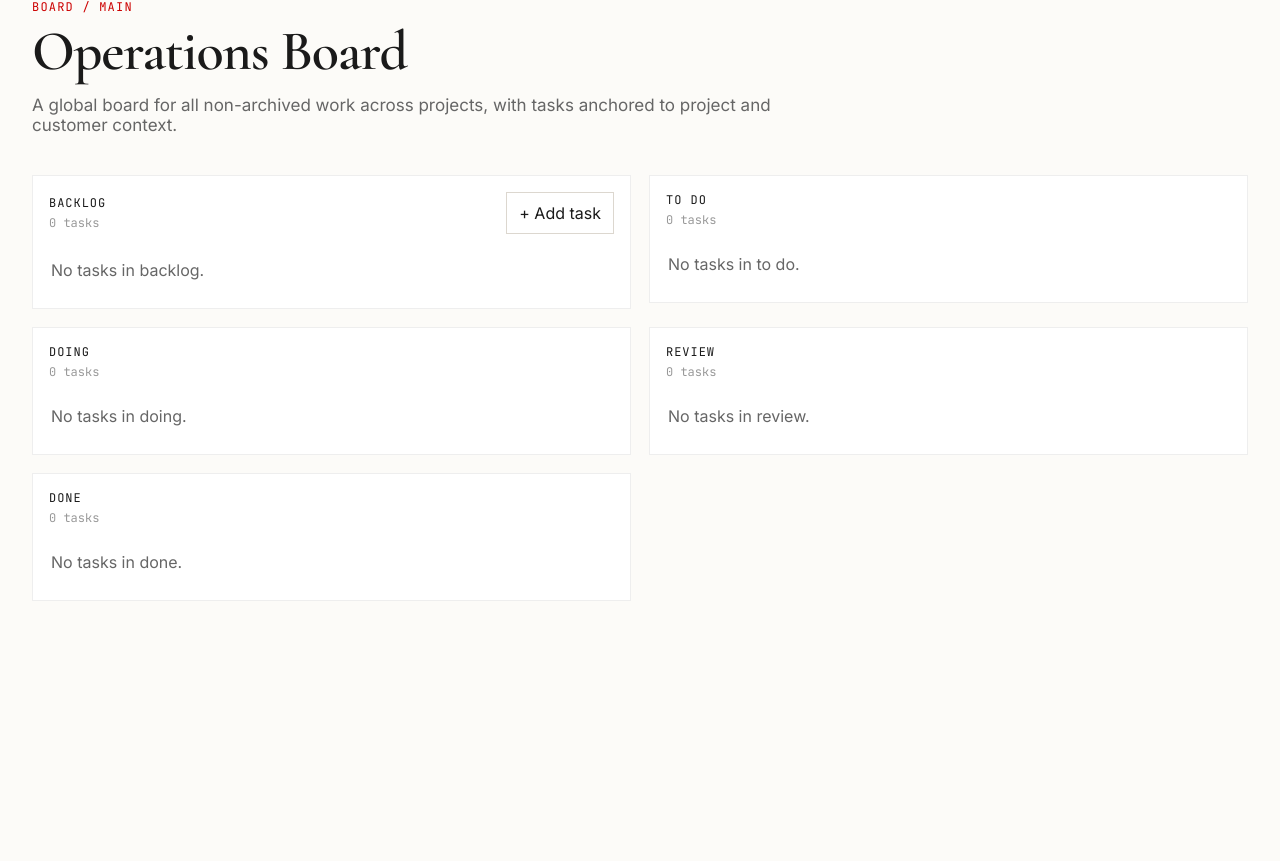
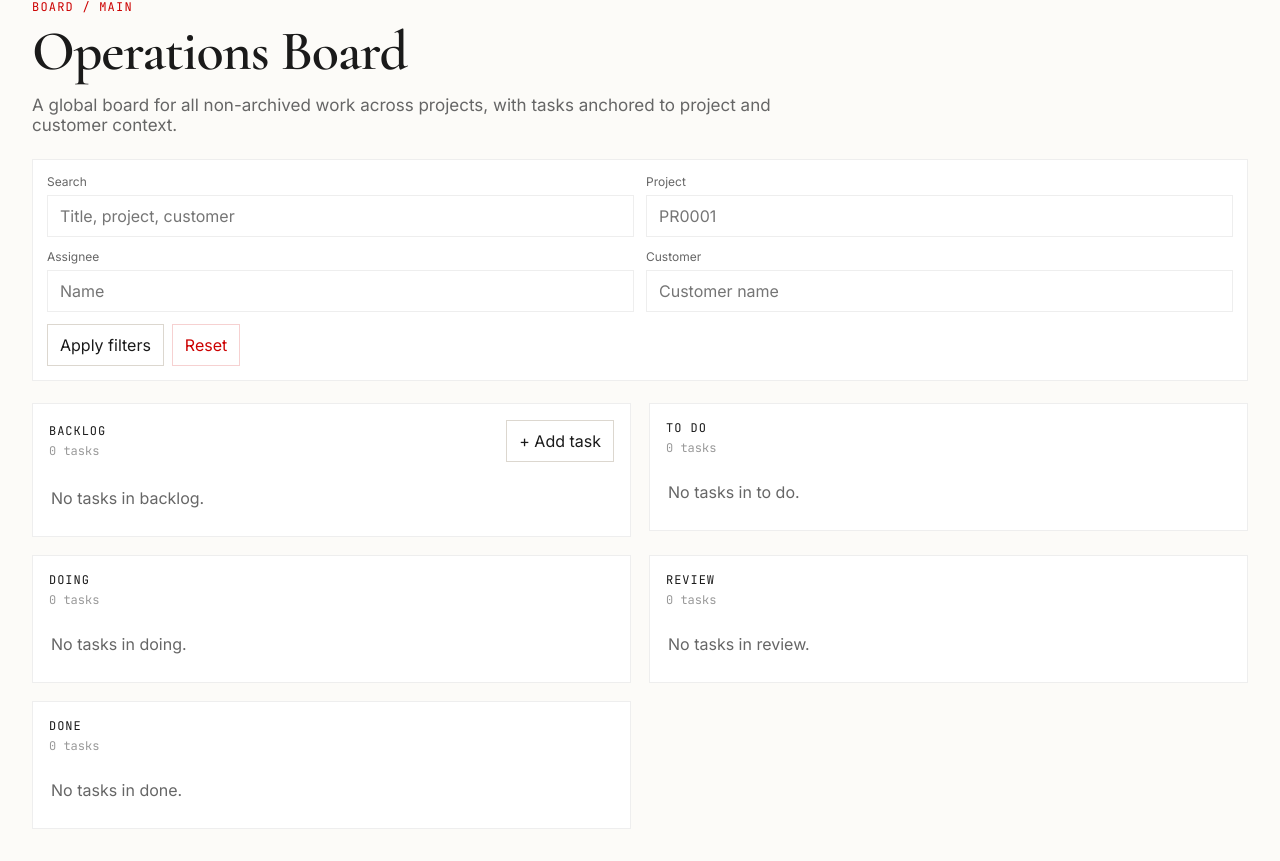
Before and after one commit to felipestk/work-os, a FastAPI app: page /board in a window 1280 px wide. Shown: the part 33-894 px from the top of the page. Before the commit the page ends 634 px from the top, so only its background shows below. Run offline with FastAPI, Linux system fonts and the light colour scheme; data that the repository does not hold is empty; some libraries are stand-ins or nearby versions.

Commit message:
Add kanban filters and drawer task editing

```diff
--- a/apps/kanban/main.py
+++ b/apps/kanban/main.py
@@ -8,23 +8,29 @@ from fastapi.templating import Jinja2Templates
 from .services import (
     BOARD_NAME,
     COLUMNS,
+    PRIORITY_OPTIONS,
     archive_task,
+    build_filters,
     column_counts,
     create_task,
     get_task,
     list_board_tasks,
+    list_filter_options,
     list_projects,
     move_task,
+    update_task,
 )
 
 BASE_DIR = Path(__file__).resolve().parent
-app = FastAPI(title='openclaw-workos kanban', version='0.2.0')
+app = FastAPI(title='openclaw-workos kanban', version='0.3.0')
 app.mount('/static', StaticFiles(directory=str(BASE_DIR / 'static')), name='static')
 templates = Jinja2Templates(directory=str(BASE_DIR / 'templates'))
 
 
-def board_context(request: Request):
-    grouped = list_board_tasks()
+def board_context(request: Request, filters: dict[str, str] | None = None):
+    active_filters = build_filters(**(filters or {}))
+    grouped = list_board_tasks(filters=active_filters)
+    filter_options = list_filter_options()
     return {
         'request': request,
         'board_name': BOARD_NAME,
@@ -32,7 +38,15 @@ def board_context(request: Request):
         'grouped': grouped,
         'counts': column_counts(grouped),
         'projects': list_projects(),
+        'filters': active_filters,
+        'assignee_options': filter_options['assignees'],
+        'customer_options': filter_options['customers'],
     }
+
+
+def render_board_response(request: Request, filters: dict[str, str] | None = None):
+    template = 'partials/board_shell.html' if request.headers.get('HX-Request') == 'true' else 'board.html'
+    return templates.TemplateResponse(request, template, board_context(request, filters))
 
 
 @app.get('/', response_class=HTMLResponse)
@@ -41,8 +55,8 @@ def root() -> RedirectResponse:
 
 
 @app.get('/board', response_class=HTMLResponse)
-def board(request: Request):
-    return templates.TemplateResponse(request, 'board.html', board_context(request))
+def board(request: Request, project_id: str = '', assignee: str = '', customer_name: str = '', q: str = ''):
+    return render_board_response(request, build_filters(project_id, assignee, customer_name, q))
 
 
 @app.post('/board/tasks', response_class=HTMLResponse)
@@ -59,9 +73,7 @@ def board_task_create(
         create_task(title=title, project_id=project_id.strip(), column_key=column_key, description=description)
     except ValueError as exc:
         raise HTTPException(status_code=400, detail=str(exc)) from exc
-    if request.headers.get('HX-Request') == 'true':
-        return templates.TemplateResponse(request, 'partials/board_columns.html', board_context(request))
-    return RedirectResponse(url='/board', status_code=303)
+    return render_board_response(request)
 
 
 @app.post('/board/tasks/{task_id}/move', response_class=HTMLResponse)
@@ -70,9 +82,7 @@ def board_task_move(request: Request, task_id: int, column_key: str = Form(...))
         move_task(task_id, column_key)
     except ValueError as exc:
         raise HTTPException(status_code=400, detail=str(exc)) from exc
-    if request.headers.get('HX-Request') == 'true':
-        return templates.TemplateResponse(request, 'partials/board_columns.html', board_context(request))
-    return RedirectResponse(url='/board', status_code=303)
+    return render_board_response(request)
 
 
 @app.post('/board/tasks/{task_id}/archive', response_class=HTMLResponse)
@@ -81,9 +91,42 @@ def board_task_archive(request: Request, task_id: int):
         archive_task(task_id)
     except ValueError as exc:
         raise HTTPException(status_code=400, detail=str(exc)) from exc
-    if request.headers.get('HX-Request') == 'true':
-        return templates.TemplateResponse(request, 'partials/board_columns.html', board_context(request))
-    return RedirectResponse(url='/board', status_code=303)
+    return render_board_response(request)
+
+
+@app.post('/board/tasks/{task_id}/update', response_class=HTMLResponse)
+def board_task_update(
+    request: Request,
+    task_id: int,
+    title: str = Form(...),
+    description: str = Form(''),
+    project_id: str = Form(...),
+    priority: str = Form(''),
+    assignee: str = Form(''),
+    due_at: str = Form(''),
+):
+    if not title.strip():
+        raise HTTPException(status_code=400, detail='title is required')
+    try:
+        update_task(
+            task_id,
+            title=title,
+            description=description,
+            project_id=project_id.strip(),
+            priority=priority,
+            assignee=assignee,
+            due_at=due_at,
+        )
+    except ValueError as exc:
+        raise HTTPException(status_code=400, detail=str(exc)) from exc
+    task = get_task(task_id)
+    if not task:
+        raise HTTPException(status_code=404, detail='task not found')
+    return templates.TemplateResponse(
+        request,
+        'partials/task_detail.html',
+        {'request': request, 'task': task, 'columns': COLUMNS, 'projects': list_projects(), 'priority_options': PRIORITY_OPTIONS},
+    )
 
 
 @app.get('/tasks/{task_id}', response_class=HTMLResponse)
@@ -91,4 +134,8 @@ def task_detail(request: Request, task_id: int):
     task = get_task(task_id)
     if not task:
         raise HTTPException(status_code=404, detail='task not found')
-    return templates.TemplateResponse(request, 'partials/task_detail.html', {'request': request, 'task': task, 'columns': COLUMNS})
+    return templates.TemplateResponse(
+        request,
+        'partials/task_detail.html',
+        {'request': request, 'task': task, 'columns': COLUMNS, 'projects': list_projects(), 'priority_options': PRIORITY_OPTIONS},
+    )
--- a/apps/kanban/static/board.css
+++ b/apps/kanban/static/board.css
@@ -37,7 +32,9 @@ body {
 .detail-grid dt,
 .detail-subtitle,
 .monospace,
-.section-kicker {
+.section-kicker,
+.task-stats,
+.meta-pill {
   font-family: 'JetBrains Mono', monospace;
 }
 
@@ -66,6 +59,34 @@ h3 { font-size: 22px; margin-bottom: 10px; }
 
 .subtitle, .detail-section p, .empty-state { color: var(--muted); }
 .subtitle { max-width: 760px; font-size: 17px; }
+
+.board-filters {
+  margin-bottom: 22px;
+  border: 1px solid var(--border);
+  background: var(--panel);
+  padding: 14px;
+}
+.filters-form {
+  display: grid;
+  grid-template-columns: 2fr 1fr 1fr 1fr auto;
+  gap: 12px;
+  align-items: end;
+}
+.filters-form label,
+.detail-edit-form label,
+.quick-add label { display: block; }
+.filters-form span,
+.detail-edit-form span,
+.quick-add span {
+  display: block;
+  font-size: 12px;
+  color: var(--muted);
+  margin-bottom: 6px;
+}
+.filters-actions {
+  display: flex;
+  gap: 8px;
+}
 
 .board-columns-grid {
   display: grid;
@@ -94,44 +112,27 @@ h3 { font-size: 22px; margin-bottom: 10px; }
   margin-bottom: 14px;
   align-items: center;
 }
-
 .column-label {
   margin: 0 0 4px;
   font-size: 12px;
   text-transform: uppercase;
   letter-spacing: 0.08em;
 }
-
-.column-count {
-  margin: 0;
-  color: var(--soft);
-  font-size: 12px;
-}
-
-.column-add-toggle {
-  width: auto;
-  white-space: nowrap;
-}
+.column-count { margin: 0; color: var(--soft); font-size: 12px; }
+.column-add-toggle { width: auto; white-space: nowrap; }
 
 .quick-add {
   padding: 12px;
   margin-bottom: 14px;
   background: var(--panel-soft);
 }
-
-.quick-add label { display: block; margin-bottom: 10px; }
-.quick-add span {
-  display: block;
-  font-size: 12px;
-  color: var(--muted);
-  margin-bottom: 6px;
-}
-.quick-add-actions {
+.quick-add-actions,
+.detail-edit-actions {
   display: flex;
   gap: 8px;
 }
 
-input, textarea, button {
+input, textarea, button, select {
   width: 100%;
   font: inherit;
   border: 1px solid var(--border);
@@ -177,40 +176,44 @@ button {
 .detail-subtitle,
 .detail-grid dt,
 .detail-grid dd,
-.detail-list span {
+.detail-list span,
+.task-stats span {
   display: block;
   font-size: 12px;
 }
 .task-preview { color: var(--muted); margin-bottom: 10px; }
 .task-project, .task-customer, .task-meta-row { color: var(--soft); }
-.task-meta-row { display: flex; flex-wrap: wrap; gap: 10px; margin-top: 10px; }
+.task-meta-row { display: flex; flex-wrap: wrap; gap: 10px; margin-top: 10px; align-items: center; }
+.task-stats {
+  margin-top: 12px;
+  display: flex;
+  flex-wrap: wrap;
+  gap: 10px;
+  color: var(--soft);
+}
+.meta-pill {
+  padding: 2px 6px;
+  border: 1px solid var(--border-strong);
+  color: var(--text);
+}
+.meta-alert { color: var(--accent); }
+.meta-today { color: var(--text); }
 .task-actions,
 .detail-actions {
   display: flex;
   flex-wrap: wrap;
   gap: 8px;
 }
-.task-actions {
-  padding: 12px 14px 14px;
-  align-items: center;
-}
+.task-actions { padding: 12px 14px 14px; align-items: center; }
 .task-actions form,
-.detail-actions form {
-  flex: 0 0 auto;
-}
+.detail-actions form { flex: 0 0 auto; }
 .task-actions .archive-action { margin-left: auto; }
 .task-actions button,
 .detail-actions button,
 .detail-close,
-.column-add-toggle {
-  width: auto;
-}
-.move-button {
-  min-width: 42px;
-  padding: 8px 12px;
-  font-size: 18px;
-  line-height: 1;
-}
+.column-add-toggle,
+.filters-actions button { width: auto; }
+.move-button { min-width: 42px; padding: 8px 12px; font-size: 18px; line-height: 1; }
 
 button,
 .secondary-button,
@@ -354,18 +346,12 @@ button:hover,
   gap: 12px;
   margin-bottom: 6px;
 }
-.comment-meta strong {
-  font-size: 13px;
-  font-weight: 600;
-  color: var(--text);
-}
+.comment-meta strong { font-size: 13px; font-weight: 600; color: var(--text); }
 .comment-meta span,
-.attachment-list li {
-  font-size: 12px;
-  color: var(--soft);
-}
+.attachment-list li { font-size: 12px; color: var(--soft); }
 
 @media (max-width: 1280px) {
+  .filters-form { grid-template-columns: repeat(2, minmax(240px, 1fr)); }
   .board-columns-grid { grid-template-columns: repeat(2, minmax(240px, 1fr)); }
 }
 
--- a/apps/kanban/static/board.js
+++ b/apps/kanban/static/board.js
@@ -2,17 +2,9 @@ function placeholderHtml() {
   return '<div class="detail-placeholder">Select a task to inspect its details.</div>';
 }
 
-function getDrawer() {
-  return document.querySelector('[data-detail-drawer]');
-}
-
-function getBackdrop() {
-  return document.querySelector('[data-detail-backdrop]');
-}
-
-function getPanel() {
-  return document.querySelector('[data-detail-panel]');
-}
+function getDrawer() { return document.querySelector('[data-detail-drawer]'); }
+function getBackdrop() { return document.querySelector('[data-detail-backdrop]'); }
+function getPanel() { return document.querySelector('[data-detail-panel]'); }
 
 function openDrawer() {
   const drawer = getDrawer();
@@ -55,39 +47,34 @@ function toggleQuickAdd(columnKey, open) {
   }
 }
 
+function resetFilters() {
+  const form = document.querySelector('.filters-form');
+  if (!form) return;
+  form.querySelectorAll('input[type="text"]').forEach((input) => { input.value = ''; });
+  if (window.htmx) window.htmx.trigger(form, 'submit');
+}
+
 document.addEventListener('click', (event) => {
   const close = event.target.closest('[data-detail-close]');
-  if (close) {
-    closeDrawer(true);
-    return;
-  }
+  if (close) return closeDrawer(true);
 
   const backdrop = event.target.closest('[data-detail-backdrop]');
-  if (backdrop) {
-    closeDrawer(false);
-    return;
-  }
+  if (backdrop) return closeDrawer(false);
 
   const quickAddToggle = event.target.closest('[data-quick-add-toggle]');
-  if (quickAddToggle) {
-    toggleQuickAdd(quickAddToggle.dataset.quickAddToggle, true);
-    return;
-  }
+  if (quickAddToggle) return toggleQuickAdd(quickAddToggle.dataset.quickAddToggle, true);
 
   const quickAddClose = event.target.closest('[data-quick-add-close]');
-  if (quickAddClose) {
-    toggleQuickAdd(quickAddClose.dataset.quickAddClose, false);
-  }
+  if (quickAddClose) return toggleQuickAdd(quickAddClose.dataset.quickAddClose, false);
+
+  const resetFiltersButton = event.target.closest('[data-reset-filters]');
+  if (resetFiltersButton) return resetFilters();
 });
 
 document.body.addEventListener('htmx:afterSwap', (event) => {
   const target = event.detail.target;
-  if (target && target.matches && target.matches('[data-detail-panel]')) {
-    openDrawer();
-  }
-  if (target && target.id === 'board-columns') {
-    closeDrawer(false);
-  }
+  if (target && target.matches && target.matches('[data-detail-panel]')) openDrawer();
+  if (target && target.id === 'board-shell') closeDrawer(false);
 });
 
 document.addEventListener('keydown', (event) => {
--- a/apps/kanban/templates/board.html
+++ b/apps/kanban/templates/board.html
@@ -4,19 +4,7 @@
 
 {% block content %}
 <main class="page-shell">
-  <header class="page-header">
-    <p class="eyebrow">board / {{ board_name }}</p>
-    <div class="header-copy">
-      <div>
-        <h1>Operations Board</h1>
-        <p class="subtitle">A global board for all non-archived work across projects, with tasks anchored to project and customer context.</p>
-      </div>
-    </div>
-  </header>
-
-  <section id="board-columns" class="board-columns" hx-swap="outerHTML">
-    {% include 'partials/board_columns.html' %}
-  </section>
+  {% include 'partials/board_shell.html' %}
 
   <div class="drawer-backdrop" data-detail-backdrop hidden></div>
   <aside class="detail-drawer" data-detail-drawer aria-hidden="true">
--- /dev/null
+++ b/apps/kanban/templates/partials/board_shell.html
@@ -0,0 +1,51 @@
+<section id="board-shell" hx-swap="outerHTML">
+  <header class="page-header">
+    <p class="eyebrow">board / {{ board_name }}</p>
+    <div class="header-copy">
+      <div>
+        <h1>Operations Board</h1>
+        <p class="subtitle">A global board for all non-archived work across projects, with tasks anchored to project and customer context.</p>
+      </div>
+    </div>
+  </header>
+
+  <section class="board-filters">
+    <form class="filters-form" hx-get="/board" hx-target="#board-shell" hx-swap="outerHTML">
+      <label>
+        <span>Search</span>
+        <input type="text" name="q" value="{{ filters.q }}" placeholder="Title, project, customer">
+      </label>
+      <label>
+        <span>Project</span>
+        <input type="text" name="project_id" value="{{ filters.project_id }}" list="project-options" placeholder="PR0001">
+      </label>
+      <label>
+        <span>Assignee</span>
+        <input type="text" name="assignee" value="{{ filters.assignee }}" list="assignee-options" placeholder="Name">
+      </label>
+      <label>
+        <span>Customer</span>
+        <input type="text" name="customer_name" value="{{ filters.customer_name }}" list="customer-options" placeholder="Customer name">
+      </label>
+      <div class="filters-actions">
+        <button type="submit" class="secondary-button">Apply filters</button>
+        <button type="button" class="ghost-button" data-reset-filters>Reset</button>
+      </div>
+    </form>
+  </section>
+
+  <section id="board-columns" class="board-columns">
+    {% include 'partials/board_columns.html' %}
+  </section>
+
+  <datalist id="assignee-options">
+    {% for assignee in assignee_options %}
+      <option value="{{ assignee }}">
+    {% endfor %}
+  </datalist>
+  <datalist id="customer-options">
+    {% for customer in customer_options %}
+      <option value="{{ customer }}">
+    {% endfor %}
+  </datalist>
+</section>
--- a/apps/kanban/templates/partials/task_quick_add.html
+++ b/apps/kanban/templates/partials/task_quick_add.html
@@ -1,4 +1,4 @@
-<form class="quick-add" data-quick-add-form="{{ column_key }}" hidden hx-post="/board/tasks" hx-target="#board-columns" hx-swap="outerHTML">
+<form class="quick-add" data-quick-add-form="{{ column_key }}" hidden hx-post="/board/tasks" hx-target="#board-shell" hx-swap="outerHTML">
   <input type="hidden" name="column_key" value="{{ column_key }}">
   <label>
     <span>New task</span>
```
Also changed, not shown: other parts of apps/kanban/static/board.css (+27 -50 lines), apps/kanban/services.py (+104 -6 lines), apps/kanban/templates/partials/task_card.html (+10 -6 lines), apps/kanban/templates/partials/task_detail.html (+41 -8 lines).
